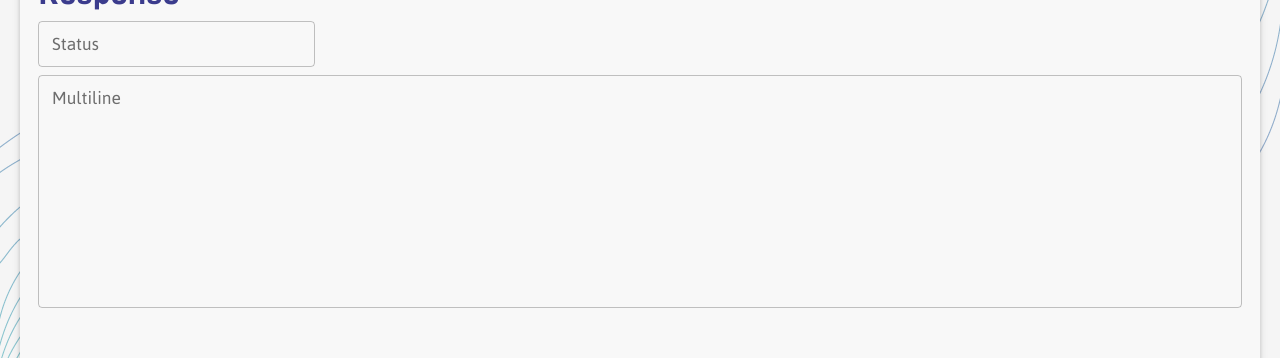
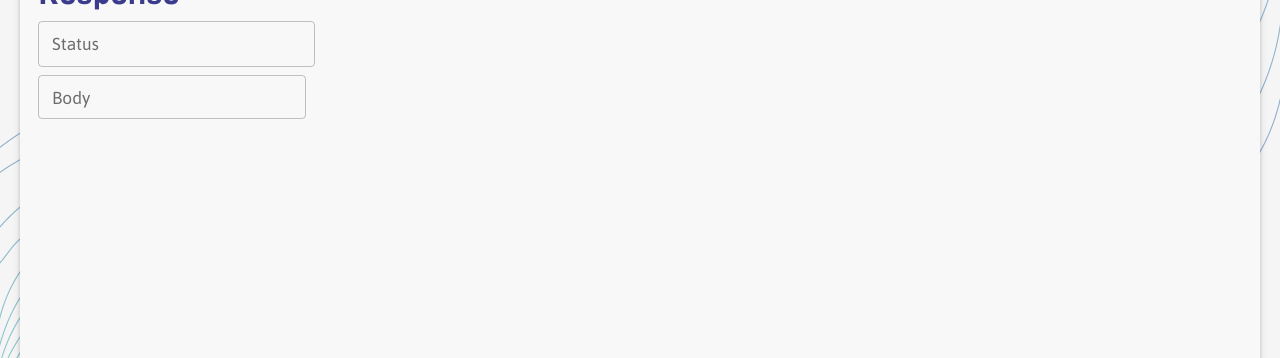
Before and after one commit to tritech-software-solutions/echo-api-frontend, a React (Create React App) app: page /endpoint in a window 1280 px wide. Shown: the part 379-737 px from the top of the page. Built offline with nearby package versions, Linux system fonts and the light colour scheme.

Commit message:
Added line numbered textbox

```diff
--- a/package.json
+++ b/package.json
@@ -11,6 +11,7 @@
     "@fortawesome/react-fontawesome": "^0.2.0",
     "@mui/icons-material": "^5.11.16",
     "@mui/material": "^5.13.3",
+    "@mui/system": "^5.13.5",
     "@testing-library/jest-dom": "^5.16.5",
     "@testing-library/react": "^13.4.0",
     "@testing-library/user-event": "^13.5.0",
--- a/src/modules/general/LineNumberedInput/LinedNumberedInput.css
+++ b/src/modules/general/LineNumberedInput/LinedNumberedInput.css
@@ -10,7 +10,8 @@
     align-items: flex-end;
     padding-right: 8px;
     user-select: none;
-    margin-top: .45em;
+    margin-top: .4em;
+    position: absolute;
 }
 
     .line-number {
--- a/src/modules/general/LineNumberedInput/LinedNumberedInput.tsx
+++ b/src/modules/general/LineNumberedInput/LinedNumberedInput.tsx
@@ -3,7 +3,9 @@ import { TextField } from "@mui/material";
 
 import React from "react";
 
-type Props = {};
+type Props = {
+    label: string;
+};
 
 type State = {
     value: string;
@@ -15,7 +17,7 @@ class LineNumberInput extends React.Component<Props, State> {
         super(props);
         this.state = {
             value: "",
-            lineNumbers: 1,
+            lineNumbers: 0,
         };
     }
 
@@ -28,8 +30,13 @@ class LineNumberInput extends React.Component<Props, State> {
                     value={this.state.value}
                     onChange={this.handleChange}
                     onKeyDown={this.handleKeyDown}
-                    label="Body"
+                    label={this.props.label}
                     multiline
+                    sx={{
+                        "& .MuiInputBase-input": {
+                            marginLeft: "2em",
+                        },
+                    }}
                 />
             </div>
         );
@@ -37,8 +44,10 @@ class LineNumberInput extends React.Component<Props, State> {
 
     handleChange = (evt: React.FormEvent<HTMLTextAreaElement | HTMLInputElement>) => {
         const value = evt.currentTarget.value;
-        console.log(value);
-        const lineNumbers = value.split("\n").length;
+        let lineNumbers = value.split("\n").length;
+        if (value === "") {
+            lineNumbers = 0;
+        }
         this.setState({ value, lineNumbers });
     };
 
--- a/src/modules/pages/endpointEditor/EndpointEditor.tsx
+++ b/src/modules/pages/endpointEditor/EndpointEditor.tsx
@@ -24,6 +24,7 @@ import {
     IconButton,
 } from "@mui/material";
 import { BoxProps, Container, StackProps } from "@mui/system";
+import LineNumberInput from "../../general/LineNumberedInput/LinedNumberedInput";
 
 type Props = {};
 
@@ -33,9 +34,9 @@ type State = {
     endpoint: string;
 };
 
-const TitleRowStack = styled((props: StackProps) => (
-    <Stack direction={"row"} spacing={2} width={"100%"} {...props} />
-))<StackProps>(({ theme }) => ({}));
+const TitleRowStack = styled((props: StackProps) => <Stack direction={"row"} spacing={2} width={"100%"} {...props} />)<StackProps>(
+    ({ theme }) => ({})
+);
 
 class EndpointEditor extends React.Component<Props, State> {
     constructor(props: Props) {
@@ -75,12 +76,7 @@ class EndpointEditor extends React.Component<Props, State> {
                                     onBlur={this.handleEndpointChange}
                                     defaultValue={this.state.endpoint}
                                 />
-                                <Button
-                                    color="secondary"
-                                    variant="contained"
-                                    sx={{ margin: "auto 0" }}
-                                    onFocus={this.handleNewTitle}
-                                >
+                                <Button color="secondary" variant="contained" sx={{ margin: "auto 0" }} onFocus={this.handleNewTitle}>
                                     Submit
                                 </Button>
                             </TitleRowStack>
@@ -111,12 +107,7 @@ class EndpointEditor extends React.Component<Props, State> {
                                 <TextField id="param1-value-input" label="Value" variant="outlined" />
                                 <FormControl>
                                     <InputLabel id="param1-type-input-label">Type</InputLabel>
-                                    <Select
-                                        labelId="param1-type-input-label"
-                                        id="param1-type-input"
-                                        value={undefined}
-                                        label="Type"
-                                    >
+                                    <Select labelId="param1-type-input-label" id="param1-type-input" value={undefined} label="Type">
                                         <MenuItem value={"any"}>Any</MenuItem>
                                         <MenuItem value={"number"}>Number</MenuItem>
                                         <MenuItem value={"boolean"}>Boolean</MenuItem>
@@ -132,7 +123,7 @@ class EndpointEditor extends React.Component<Props, State> {
                             <Stack spacing={1} direction={"row"}>
                                 <TextField id="outlined-number" label="Status" type="number" sx={{ maxWidth: "15em" }} />
                             </Stack>
-                            <TextField id="response-content" label="Multiline" multiline rows={8} defaultValue="" />
+                            <LineNumberInput label="Body" />
                         </Stack>
                     </Stack>
                 </CardContent>
```
Also changed, not shown: 1 other file (tests, documents, lock files or other folders).
